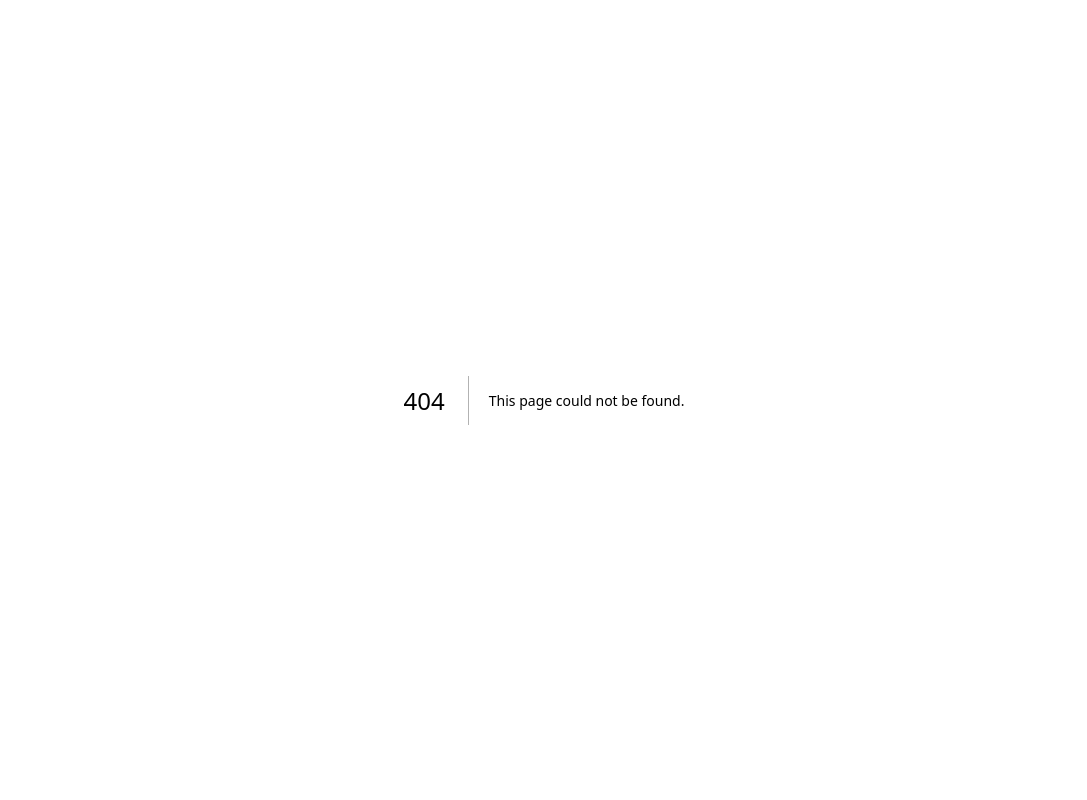
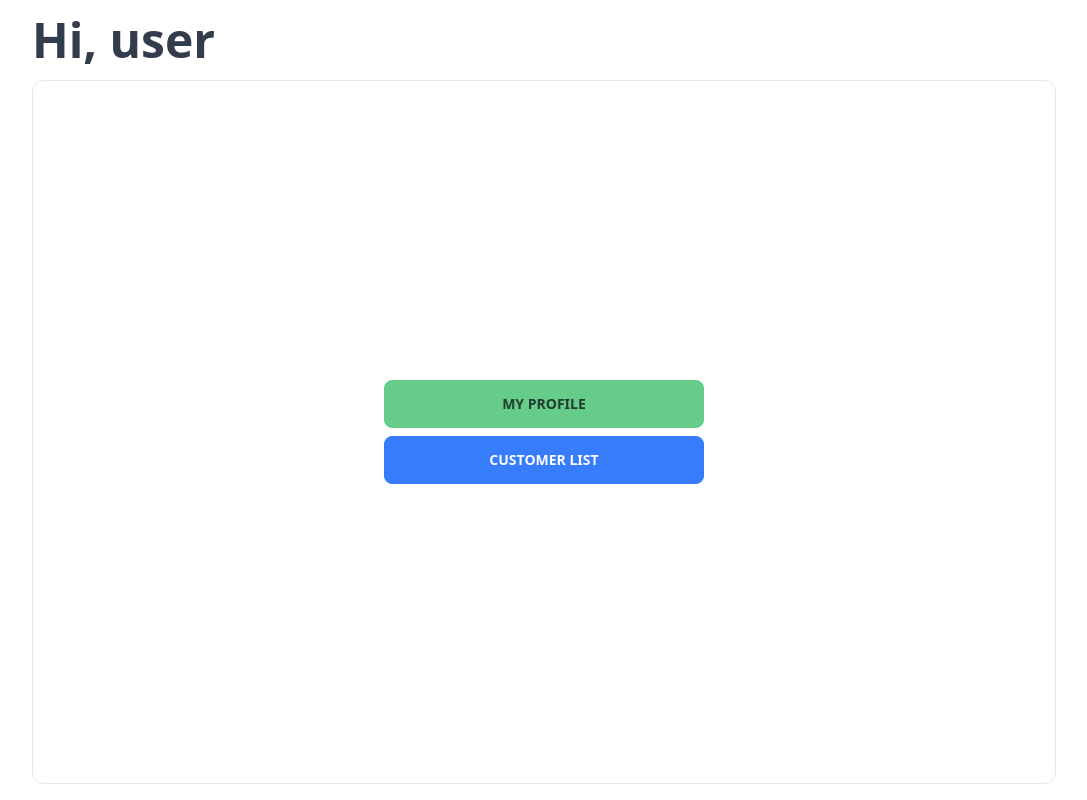
Before and after one commit to thanapatsan/minidash, a Next.js app: page /home in a window 1280 px wide. Before the commit this address had no page. Shown: the whole page, without its empty margins (96-1183 px from the left). Built offline with nearby package versions, Linux system fonts and the light colour scheme.

Commit message:
pages layout

```diff
--- /dev/null
+++ b/pages/home.js
@@ -0,0 +1,25 @@
+import Link from "next/link";
+
+function Home() {
+  return (
+    <main className="h-screen">
+      <div className="container mx-auto max-w-screen-lg h-full flex flex-col">
+        <div className="mt-4 mb-4">
+          <h1 className="text-5xl font-semibold">Hi, user</h1>
+        </div>
+        <div className="border rounded-xl grow justify-center items-center flex mb-4">
+          <div className="flex flex-col grow max-w-xs gap-2">
+            <Link href={"/profile"} className="btn btn-primary">
+              My Profile
+            </Link>
+            <Link href={"/list"} className="btn btn-secondary">
+              Customer List
+            </Link>
+          </div>
+        </div>
+      </div>
+    </main>
+  );
+}
+
+export default Home;
--- a/pages/index.js
+++ b/pages/index.js
@@ -3,21 +3,21 @@ import { Inter } from "next/font/google";
 
 const inter = Inter({ subsets: ["latin"] });
 
-export default function Home() {
+export default function Index() {
   return (
     <main className="h-screen bg-slate-200 flex justify-center items-center">
       <div className="bg-slate-50 max-w-screen-md p-24">
         <div className="max-w-xs">
-        <h1 className="text-4xl text-center mb-6">Welcome </h1>
+          <h1 className="text-4xl text-center mb-6">Welcome </h1>
           <input
             type="email"
             placeholder="Email"
-            class="input input-bordered w-full "
+            className="input input-bordered w-full "
           />
           <input
             type="password"
             placeholder="Password"
-            class="input input-bordered w-full mt-2"
+            className="input input-bordered w-full mt-2"
           />
           <button className="btn btn-primary w-full mt-6">login</button>
           <a className="btn btn-link w-full mt-2">forgot password?</a>
--- /dev/null
+++ b/pages/list.js
@@ -0,0 +1,23 @@
+import Link from "next/link";
+
+function List() {
+  return (
+    <main className="h-screen">
+      <div className="container mx-auto max-w-screen-lg h-full flex flex-col">
+        <div className="mt-4 mb-4">
+          <Link href={"/home"} className="btn btn-accent btn-sm mb-2">
+            Back to home
+          </Link>
+          <h1 className="text-5xl font-semibold mb-2">List</h1>
+        </div>
+        <div className="border rounded-xl grow flex mb-4 p-4">
+          <div className="flex flex-col grow gap-2">
+            <p>Username: user</p>
+          </div>
+        </div>
+      </div>
+    </main>
+  );
+}
+
+export default List;
--- /dev/null
+++ b/pages/profile.js
@@ -0,0 +1,23 @@
+import Link from "next/link";
+
+function Profile() {
+  return (
+    <main className="h-screen">
+      <div className="container mx-auto max-w-screen-lg h-full flex flex-col">
+        <div className="mt-4 mb-4">
+          <Link href={"/home"} className="btn btn-accent btn-sm mb-2">
+            Back to home
+          </Link>
+          <h1 className="text-5xl font-semibold mb-2">Profile</h1>
+        </div>
+        <div className="border rounded-xl grow flex mb-4 p-4">
+          <div className="flex flex-col grow gap-2">
+            <p>Username: user</p>
+          </div>
+        </div>
+      </div>
+    </main>
+  );
+}
+
+export default Profile;
```
